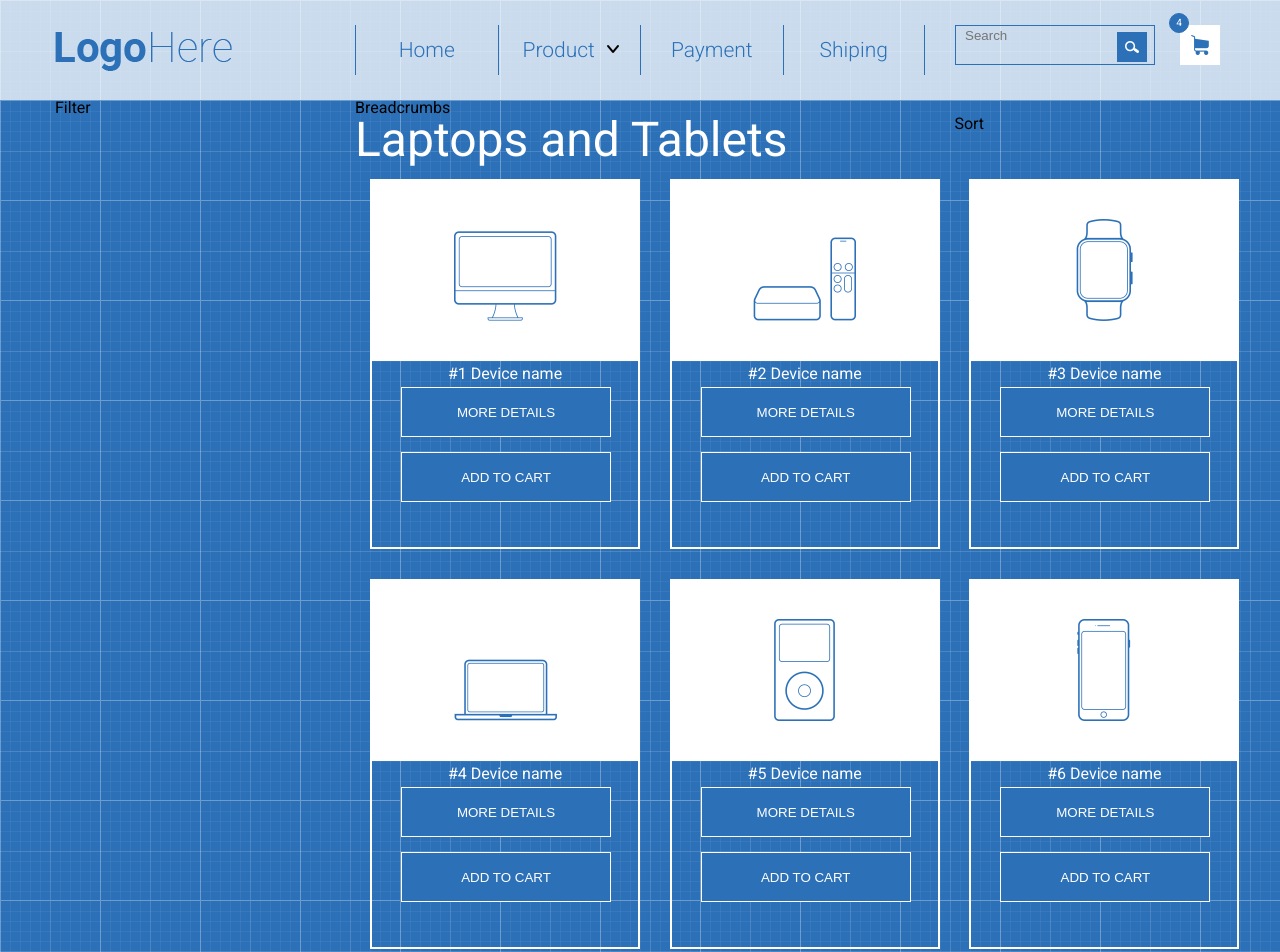
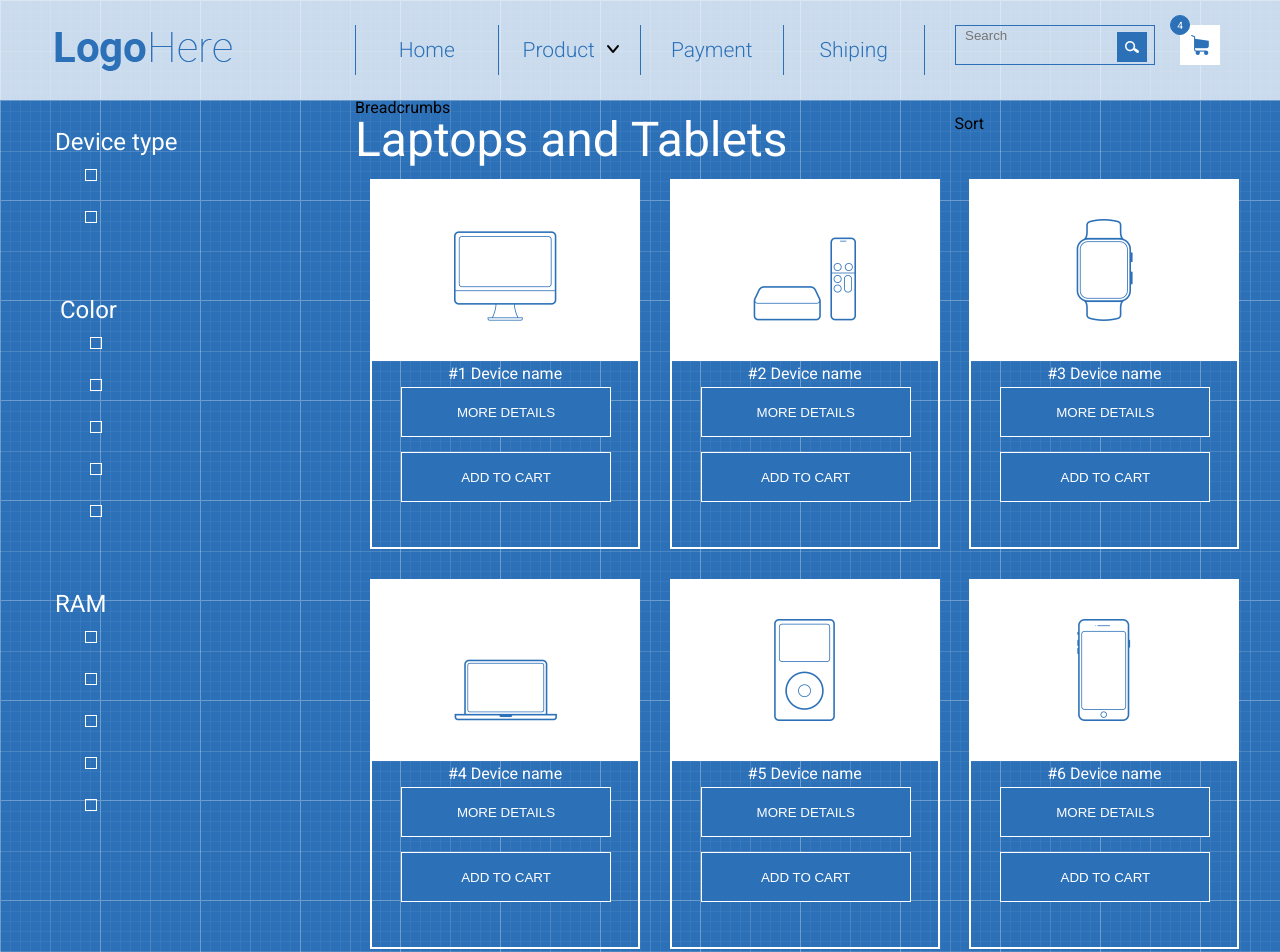
Before and after one commit to alex220496/shop-project, a plain HTML site: page index.html in a window 1280 px wide. Shown: the top 952 px of the page. Drawn offline with Linux system fonts and the light colour scheme.

Commit message:
aded filter

```diff
--- a/index.html
+++ b/index.html
@@ -65,13 +65,81 @@
     <main class="main">
         <div class="container">
             <div class="row">
-                <div class="col-md-3">Filter</div>
+                <div class="col-md-3">
+                    <div class="filter">
+                        <div class="filter__devicetipe">
+                            <h2>Device type</h2>
+                            <div class="checkbox">
+                                <input type="checkbox" id="Laptop">
+                                <label for="Laptop"></label>
+
+
+                            </div>
+                            <div class="checkbox">
+                                <input type="checkbox" id="Tablet">
+                                <label for="Tablet"></label>
+                            </div>
+                        </div>
+                        <div class="filter__color">
+                            <h2>Color</h2>
+                            <div class="checkbox">
+                                <input type="checkbox" id="black">
+                                <label for="black"> </label>
+
+                            </div>
+                            <div class="checkbox">
+                                <input type="checkbox" id="red">
+                                <label for="red"></label>
+                            </div>
+                            <div class="checkbox">
+                                <input type="checkbox" id="green">
+                                <label for="green"> </label>
+
+                            </div>
+                            <div class="checkbox">
+                                <input type="checkbox" id="blue">
+                                <label for="blue"></label>
+                            </div>
+                            <div class="checkbox">
+                                <input type="checkbox" id="orange">
+                                <label for="orange"></label>
+                            </div>
+                        </div>
+                        <div class="filter__ram">
+                            <h2>RAM</h2>
+                            <div class="checkbox">
+                                <input type="checkbox" id="gb1">
+                                <label for="gb1"> </label>
+
+                            </div>
+                            <div class="checkbox">
+                                <input type="checkbox" id="gb2">
+                                <label for="gb2"></label>
+                            </div>
+                            <div class="checkbox">
+                                <input type="checkbox" id="gb4">
+                                <label for="gb4"></label>
+                            </div>
+                            <div class="checkbox">
+                                <input type="checkbox" id="gb6">
+                                <label for="gb6"></label>
+                            </div>
+                            <div class="checkbox">
+                                <input type="checkbox" id="gb8">
+                                <label for="gb8"></label>
+                            </div>
+
+                        </div>
+                    </div>
+                </div>
                 <div class="col-md-9">
                     <div class="row">
                         <div class="col-md-12">Breadcrumbs</div>
                     </div>
                     <div class="row">
-                        <div class="col-md-8"><h2 class="lat">Laptops and Tablets</h2></div>
+                        <div class="col-md-8">
+                            <h2 class="lat">Laptops and Tablets</h2>
+                        </div>
                         <div class="col-md-4">Sort</div>
                     </div>
                     <div class="row">
--- a/style.css
+++ b/style.css
@@ -110,6 +110,7 @@ margin-top: 7px;
     line-height: 20px;
     font-weight: 100;
     font-size: 21px;
+    z-index: 10;
 }
 /* ----------------- */
 /* Hover */
@@ -197,11 +198,11 @@ margin-top: 7px;
     border-radius: 50%;
     text-align: center;
     background-color: #2c71b8;
-    top: -12px;
-    left: -11px;
+    top: -10px;
+    left: -10px;
     color: #fff;
     display: block;
-    line-height: 18px;
+    line-height: 20px;
     font-size: 10px;
 }
 
@@ -247,3 +248,35 @@ margin-top: 7px;
     border: none;
 
 }
+/* filter */
+.filter__color{
+ padding: 30px 5px 30px 5px;
+
+}
+.filter__ram{
+    margin: 30px 0 30px 0;
+}
+.filter__devicetipe{
+    margin: 30px 0 30px 0;
+
+}
+.filter h2 {
+    font-size: 24px;
+    color: #fff;
+}
+.checkbox label:before {
+    content: "";
+    display: block;
+    width: 10px;
+    height: 10px;
+    border: 1px solid #fff;
+}
+.checkbox input[type="checkbox"]{
+    display: none;
+}
+.checkbox input[type="checkbox"]:checked + label::before {
+    background-color: #fff;
+}
+.checkbox {
+    padding: 15px 10px 15px 30px;
+}
```
